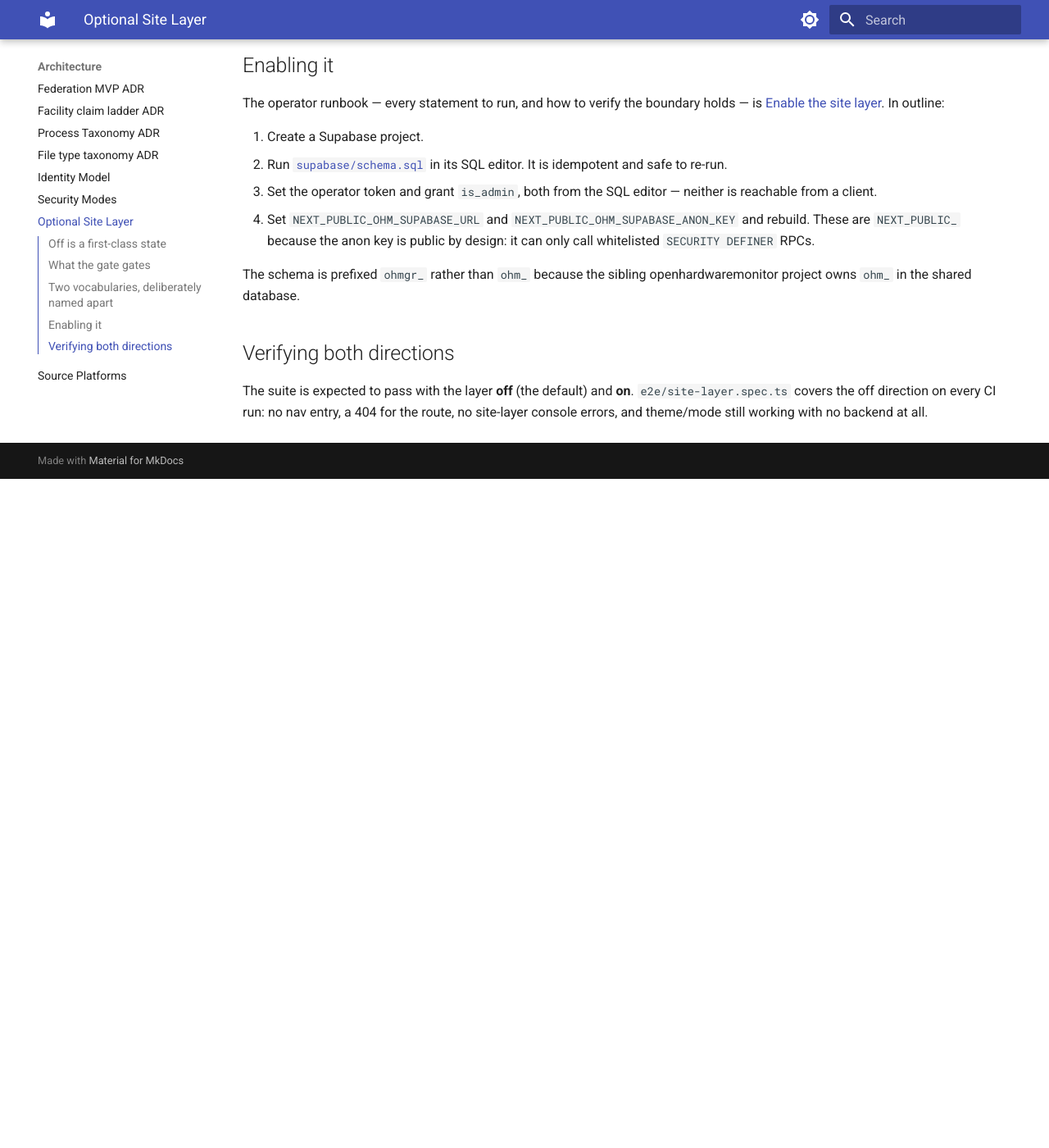
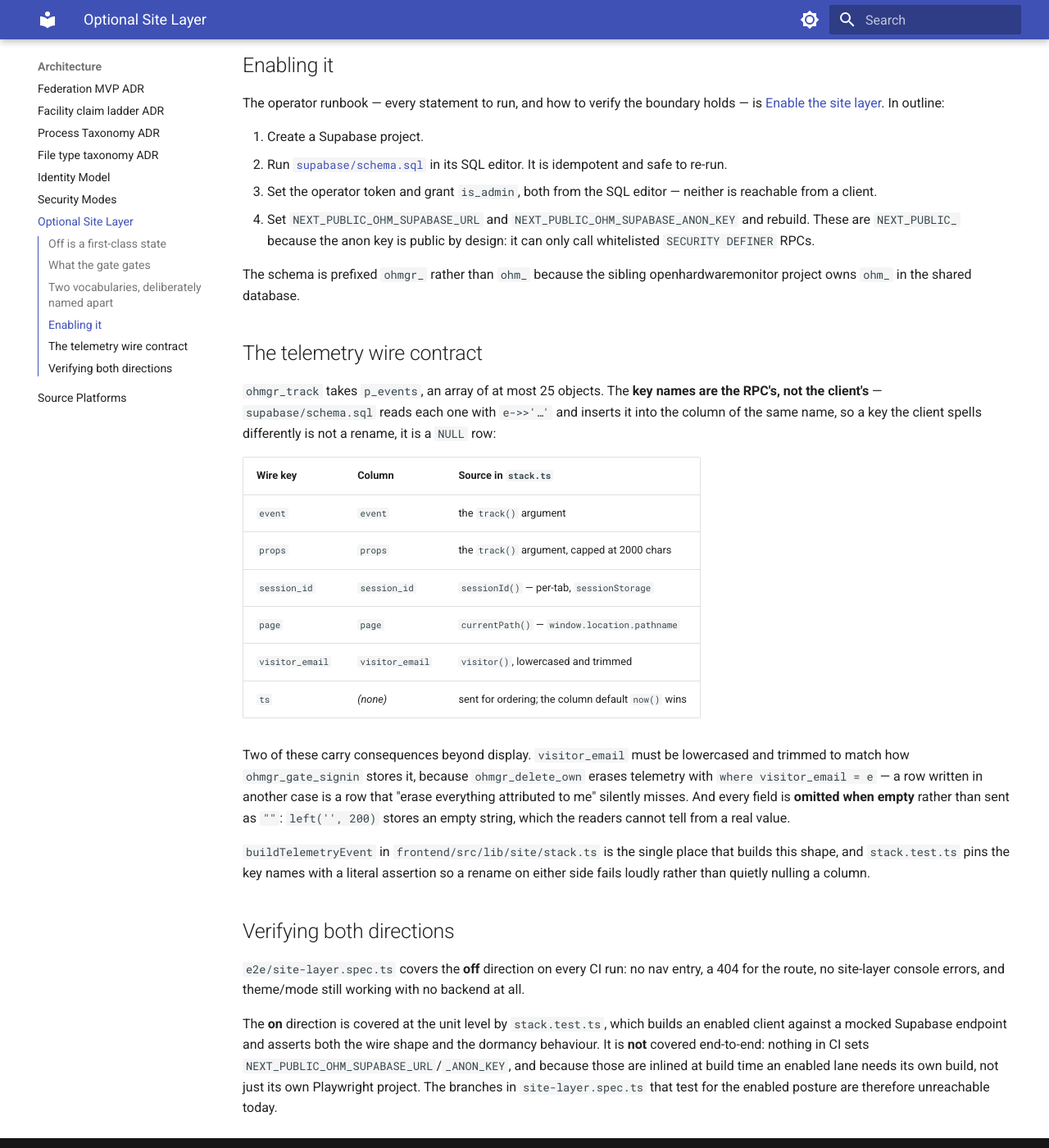
Before and after one commit to helpfulengineering/supply-graph-ai, an MkDocs documentation site: the page built from docs/architecture/site-layer.md, in a window 1280 px wide and 1400 px high, scrolled down 1540 px. Shown: the whole window at 82% size. Built offline with MkDocs 1.6.1 and Material for MkDocs 9.7.7, drawn with Linux system fonts in a browser that asks for light colours; before the commit the page ends 2124 px from its top, so only the background shows below that.

Commit message:
Fix: site-layer telemetry wrote NULL columns; make schema.sql runnable on Supabase
ohmgr_track reads e->>'session_id', e->>'page' and e->>'visitor_email', but the
client sent `session` and never sent the other two, so every telemetry row
stored NULL for all three. Only event and props survived.

The consequence is not cosmetic. ohmgr_delete_own erases telemetry with
`where visitor_email = e`, so "erase your entry and everything attributed to
it" — the wording the gate itself shows — deleted zero event rows.

Fixed on the client rather than in the schema: ohmgr_track is an anon RPC with
no auth context, so it cannot learn visitor_email server-side; that identity
lives only in localStorage. Since the client must send it regardless, it sends
all three under the RPC's names. Leaving schema.sql alone also means operators
who have already run it need not re-run it.

buildTelemetryEvent is a pure exported function so the wire shape is testable
without React or a network. It omits empty fields rather than sending "",
because left('', 200) stores an empty string that readers cannot distinguish
from a real value, and it lowercases visitor_email to match how
ohmgr_gate_signin stores it — otherwise the delete-own join misses these rows.
page_view stops passing the path in props, since the page column is what
ohmgr_admin_events and ohmgr_events_masked actually select.

Two defects in schema.sql that stopped it running on Supabase at all:

- digest() comes from pgcrypto, which Supabase installs into the `extensions`
  schema, while the SECURITY DEFINER functions pin search_path = public so
  nothing can be shadowed. The call was unresolvable. Replaced with core
  sha256(convert_to(...)): identical output, no extension required.
- The policy drop list named "anon can read site_config" but the file creates
  "anyone can read site_config", so a second run failed on an existing policy
  despite the header promising idempotency.

Verified against PostgreSQL 14: the file applies clean, three consecutive runs
succeed, ohmgr_track is executable by anon, the operator token round-trips, and
a gate_signin + track + delete_own sequence removes both the event and the
visitor row. The old payload stores NULL for all three columns; the new one
stores every value.

The site layer has no Python service, API tag or CLI group by design, so parity
is unaffected. make frontend-ready and make ready both pass.

Co-Authored-By: @thetechmargin <sonia@thetechmargin.com>

```diff
--- a/docs/architecture/site-layer.md
+++ b/docs/architecture/site-layer.md
@@ -81,9 +81,45 @@
 The schema is prefixed `ohmgr_` rather than `ohm_` because the sibling
 openhardwaremonitor project owns `ohm_` in the shared database.
 
+## The telemetry wire contract
+
+`ohmgr_track` takes `p_events`, an array of at most 25 objects. The **key names
+are the RPC's, not the client's** — `supabase/schema.sql` reads each one with
+`e->>'…'` and inserts it into the column of the same name, so a key the client
+spells differently is not a rename, it is a `NULL` row:
+
+| Wire key | Column | Source in `stack.ts` |
+|---|---|---|
+| `event` | `event` | the `track()` argument |
+| `props` | `props` | the `track()` argument, capped at 2000 chars |
+| `session_id` | `session_id` | `sessionId()` — per-tab, `sessionStorage` |
+| `page` | `page` | `currentPath()` — `window.location.pathname` |
+| `visitor_email` | `visitor_email` | `visitor()`, lowercased and trimmed |
+| `ts` | *(none)* | sent for ordering; the column default `now()` wins |
+
+Two of these carry consequences beyond display. `visitor_email` must be
+lowercased and trimmed to match how `ohmgr_gate_signin` stores it, because
+`ohmgr_delete_own` erases telemetry with `where visitor_email = e` — a row
+written in another case is a row that "erase everything attributed to me"
+silently misses. And every field is **omitted when empty** rather than sent as
+`""`: `left('', 200)` stores an empty string, which the readers cannot tell from
+a real value.
+
+`buildTelemetryEvent` in `frontend/src/lib/site/stack.ts` is the single place
+that builds this shape, and `stack.test.ts` pins the key names with a literal
+assertion so a rename on either side fails loudly rather than quietly nulling a
+column.
+
 ## Verifying both directions
 
-The suite is expected to pass with the layer **off** (the default) and **on**.
-`e2e/site-layer.spec.ts` covers the off direction on every CI run: no nav
+`e2e/site-layer.spec.ts` covers the **off** direction on every CI run: no nav
 entry, a 404 for the route, no site-layer console errors, and theme/mode still
 working with no backend at all.
+
+The **on** direction is covered at the unit level by `stack.test.ts`, which
+builds an enabled client against a mocked Supabase endpoint and asserts both the
+wire shape and the dormancy behaviour. It is **not** covered end-to-end: nothing
+in CI sets `NEXT_PUBLIC_OHM_SUPABASE_URL`/`_ANON_KEY`, and because those are
+inlined at build time an enabled lane needs its own build, not just its own
+Playwright project. The branches in `site-layer.spec.ts` that test for the
+enabled posture are therefore unreachable today.
--- a/frontend/src/lib/site/useSiteLayer.ts
+++ b/frontend/src/lib/site/useSiteLayer.ts
@@ -50,7 +50,7 @@
   // state below, and a second page_view for the same visit would be a lie.
   useEffect(() => {
     if (!siteConfig.enabled) return;
-    track("page_view", { path: window.location.pathname });
+    track("page_view");
   }, []);
 
   useEffect(() => {
```
Also changed, not shown: docs-site/docs/guides/enable-the-site-layer.md (+28 -3 lines), frontend/src/lib/site/stack.test.ts (added, +128 -0 lines), frontend/src/lib/site/stack.ts (+63 -3 lines), 1 other file.
